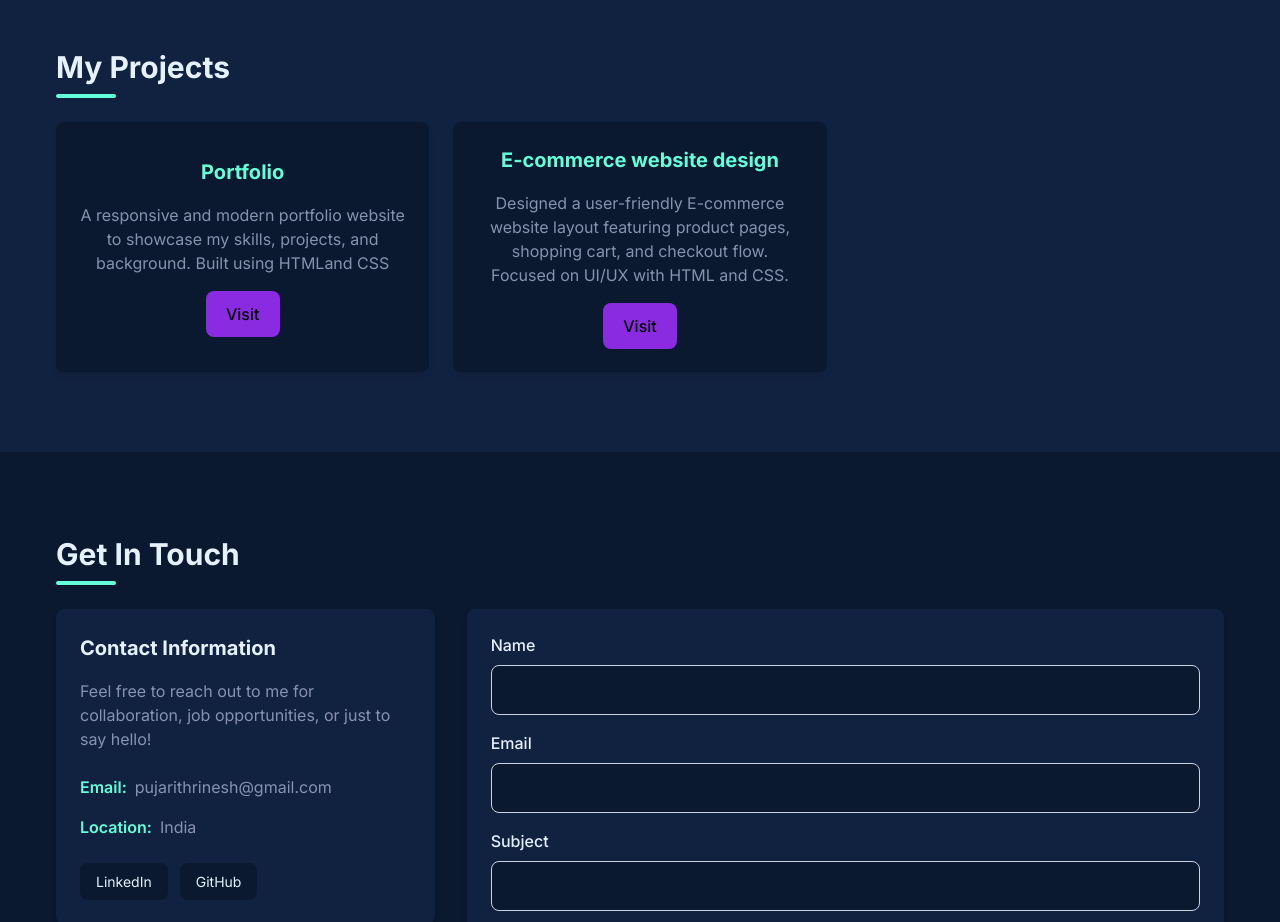
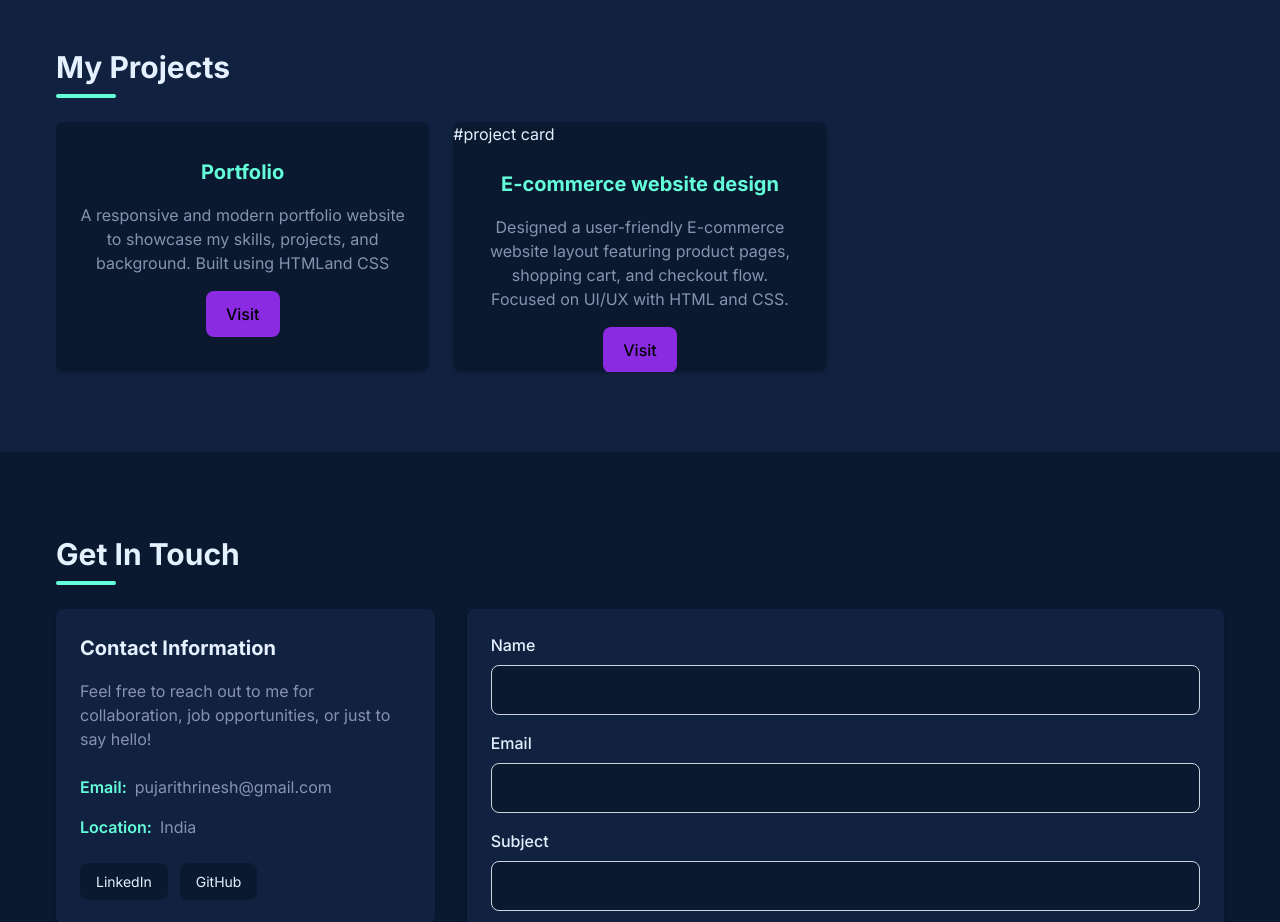
Before and after one commit to Pujarithrinesh/Personal-Portfolio-Website, a plain HTML site: page index.html in a window 1280 px wide. Shown: the part 2300-3222 px from the top of the page. Drawn offline with Linux system fonts and the light colour scheme.

Commit message:
initial commit

```diff
--- a/index.html
+++ b/index.html
@@ -174,7 +174,7 @@
             <button onclick="window.location.href='https://pujarithrinesh.github.io/Personal-Portfolio-Website/';">Visit</button>
           </div>
         </div>
-        <div class="project-card">
+        <div class="project-card"> #project card
 
           <div class="project-content">
             <h3>E-commerce website design</h3>
```
